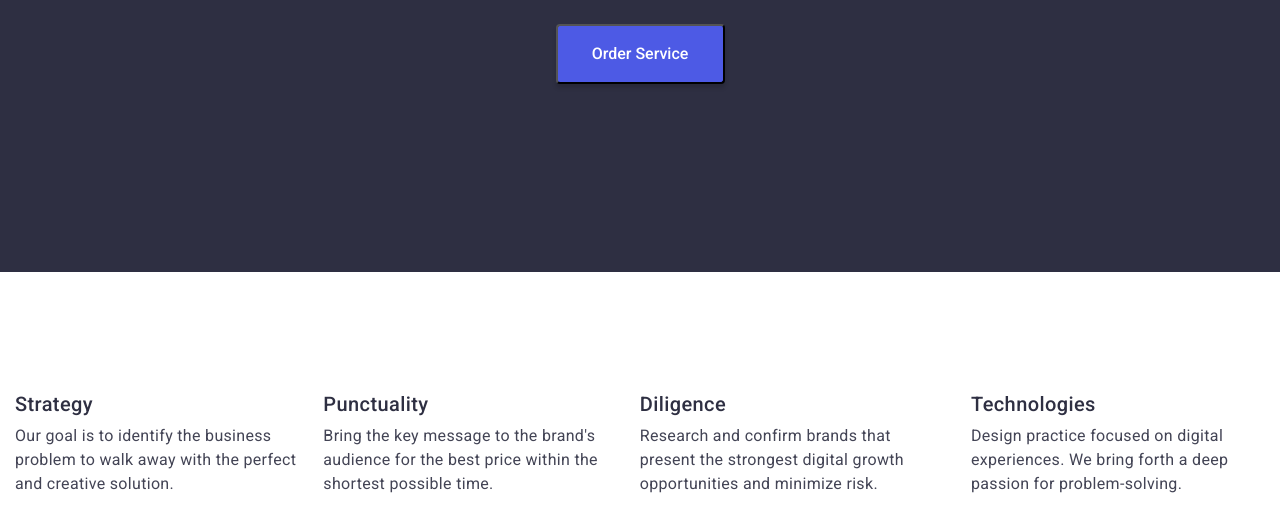
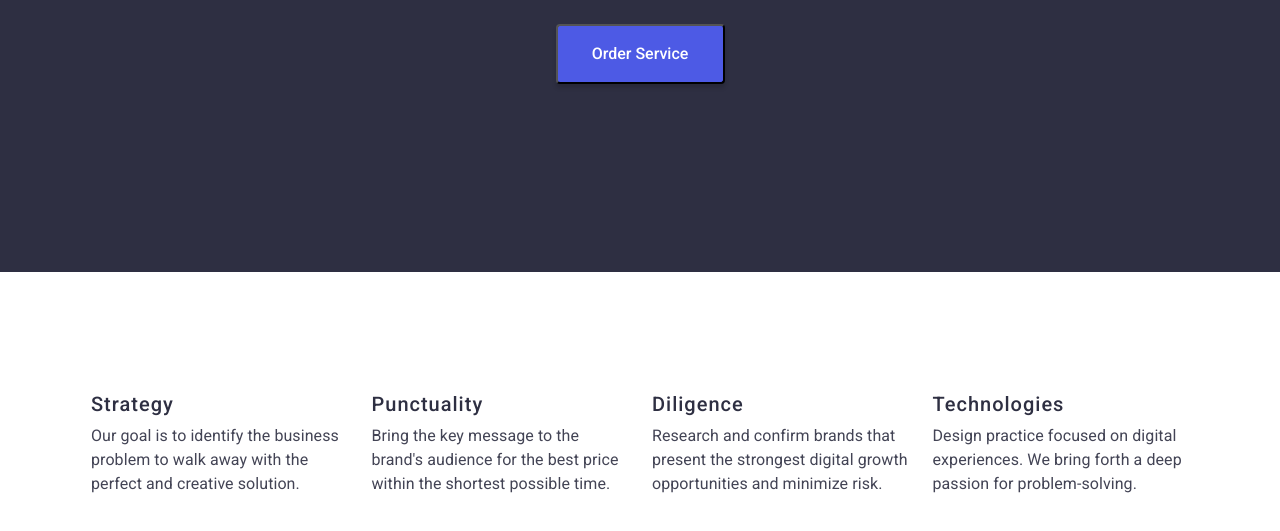
Before and after one commit to Dmytro-RAD/goit-markup-hw-03, a plain HTML site: page index.html in a window 1280 px wide. Shown: the part 405-936 px from the top of the page. Drawn offline with nearby package versions, Linux system fonts and the light colour scheme.

Commit message:
fixed bags_two

```diff
--- a/css/styles.css
+++ b/css/styles.css
@@ -167,7 +167,7 @@ img {
 /* Advantages Section */
 
 .advantages-container {
-  width: 100%;
+  width: 1128px;
   height: auto;
   margin-top: 120px;
   margin-bottom: 120px;
@@ -191,11 +191,15 @@ img {
   justify-content: center;
 }
 
+.advantages-item {
+  width: calc((100% - 72px) / 4);
+}
+
 .tilte-list {
   font-weight: 500;
   font-size: 20px;
   line-height: 1.2;
-  letter-spacing: 0.02em;
+  letter-spacing: 0.05em;
   color: #2e2f42;
   padding-bottom: 8px;
 }
@@ -203,7 +207,7 @@ img {
 .text-section-two {
   font-size: 16px;
   line-height: 1.5;
-  letter-spacing: 0.02em;
+  letter-spacing: 0.005em;
   color: #434455;
 }
 
```
